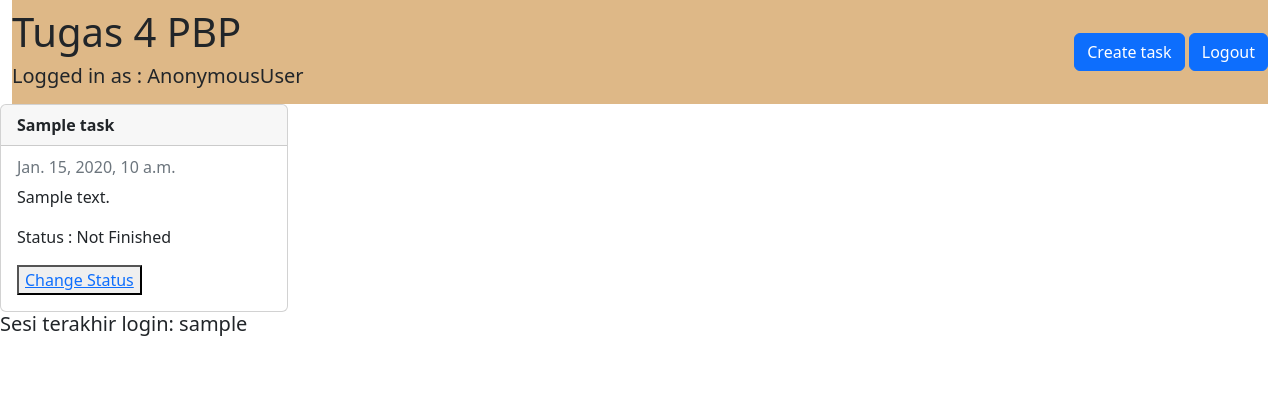
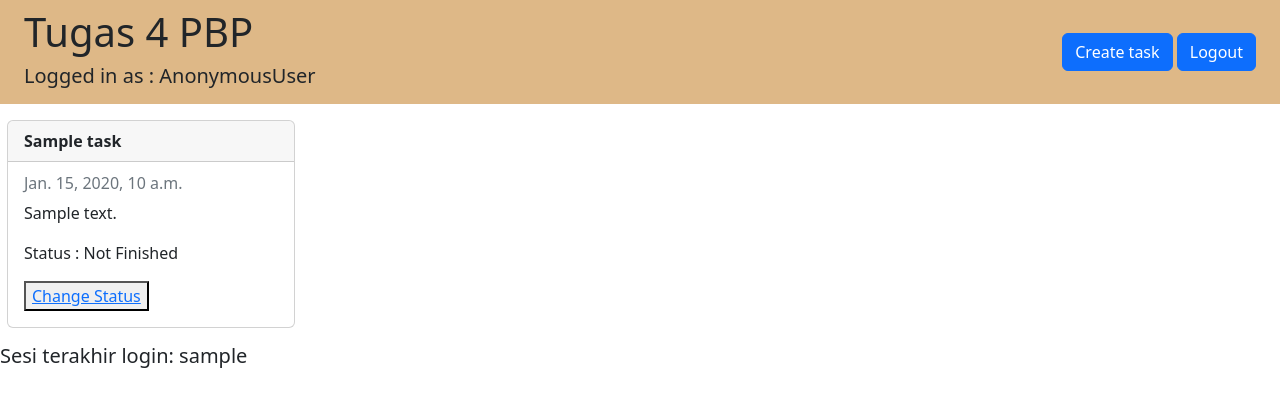
Before and after one commit to YosuaChrialMartono/Tugas2PBP, a Django app: template todolist/templates/todolist.html in a window 1280 px wide. Shown: the top 407 px of the page. Run offline with Django 4.2, Linux system fonts and the light colour scheme; the template is opened without the code that fills it: most values are stand-ins (such as "Sample title", 1, 10 or a date in 2020); some libraries are stand-ins or nearby versions.

Commit message:
Commit Tugas 5 - 9

```diff
--- a/todolist/templates/todolist.html
+++ b/todolist/templates/todolist.html
@@ -19,16 +19,16 @@
   <body>
     {% block content %}
     <div id="main">
-      <div class="container-fluid">
+      <div class="container-fluid p-0 ">
         <nav
           class="navbar sticky-top navbar-light"
           style="background-color: burlywood"
         >
-          <div class="float-left">
+          <div class="float-left mx-4">
             <h1>Tugas 4 PBP</h1>
             <h5>Logged in as : {{user}}</h5>
           </div>
-          <div class="float-right">
+          <div class="float-right mx-4">
             <a
               class="btn btn-primary"
               href="{% url 'todolist:create_task' %}"
@@ -48,8 +48,8 @@
 
       <div class="row">
         {% for task in item_todolist %}
-        <div class="col-sm-3">
-          <div class="card" style="width: 18rem">
+        <div class="col-lg-3 col-md-5 col-sm-6 col-11">
+          <div class="card mx-auto m-3" style="width: 18rem">
             <div class="card-header">
               <b>{{task.title}}</b>
             </div>
```
